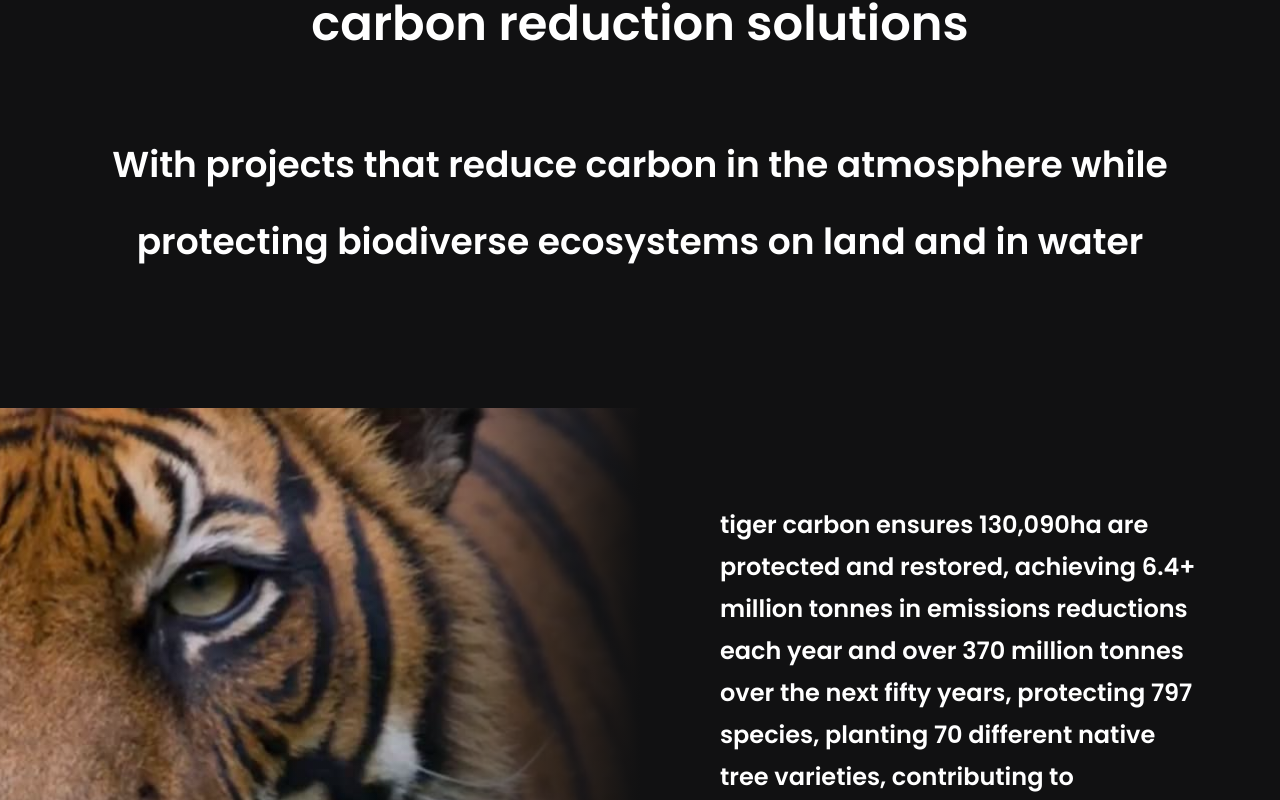
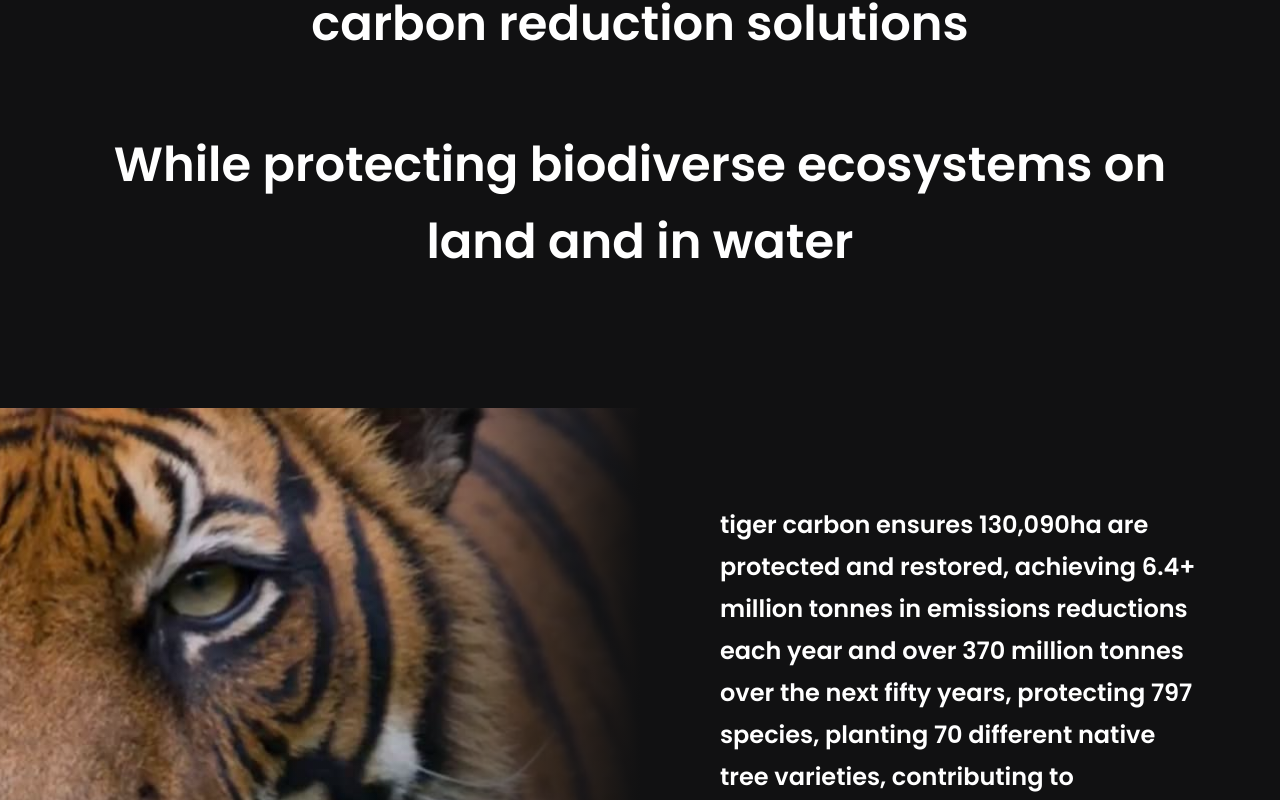
Before and after one commit to perlin-network/perl-bio-website, a React (Create React App) app: page / in a window 1280 px wide. Shown: the part 3900-4700 px from the top of the page. Built offline with nearby package versions, Linux system fonts and the light colour scheme; a web font is replaced by a local one.

Commit message:
Wordings changed

```diff
--- a/src/components/ContactForm.js
+++ b/src/components/ContactForm.js
@@ -81,7 +81,7 @@ export default function Contact() {
                 fontWeight="600"
               >
                 Our solutions deliver results for our partners, investors and
-                customers and deliver support for the biosphere
+                customers, and most importantly, for our biosphere
               </Typography>
               <LogoCompact />
             </Box>
--- a/src/pages/Home/HighlightedProjects.js
+++ b/src/pages/Home/HighlightedProjects.js
@@ -18,10 +18,10 @@ export default function HighlightedProjects() {
             This is why we deliver the highest quality carbon reduction
             solutions
           </Title>
-          <Text mb={{ xs: 8, md: 0 }}>
-            With projects that reduce carbon in the atmosphere while protecting
+          <Title variant="h2" mb={8}>
+            While protecting
             biodiverse ecosystems on land and in water
-          </Text>
+          </Title>
         </Box>
       </Container>
       <ProjectVideo url="" preview={TigerImage} alt="tiger carbon">
@@ -66,15 +66,6 @@ const Title = styled(Typography)(({ theme }) => ({
   },
 }));
 
-const Text = styled(Typography)(({ theme }) => ({
-  color: theme.palette.text.primary,
-  fontSize: 36,
-  fontWeight: 600,
-  lineHeight: 77 / 36,
-  [theme.breakpoints.down('md')]: {
-    lineHeight: 48 / 36,
-  },
-}));
 
 const Project = styled((props) => (
   <Box px={{ xs: 4, md: 10 }} py={{ xs: 8, md: 6 }} {...props} />
--- a/src/pages/Work/index.js
+++ b/src/pages/Work/index.js
@@ -118,10 +118,10 @@ export default function Work() {
               fontSize={{ xs: 20, md: 24 }}
               fontWeight={600}
             >
-              Tiger carbon is from the Bioeconomy developed Restorasi Ekosistem
+              Tiger carbon is from the Bioeconomy-developed Restorasi Ekosistem
               Riau (RER) project, reducing carbon in the atmosphere by more than
-              300 million tonnes, learn more about the project or see the VERRA
-              registry here:
+              expected 300 million tonnes. Learn more about the project or see the
+              VERRA registry here:
             </Typography>
             <Stack
               direction="row"
@@ -214,7 +214,7 @@ export default function Work() {
           project protecting 92,530 hectares of forest in the Congo Basin
         </ImageTile>
         <ImageTile image={GorillaTile2} inverted>
-          Located in the Sangha province within the Republic of Congo the
+          Located in the Sangha province within the Republic of Congo, the
           project protects 60 mammal species including African Forest Elephants,
           leopards and is home to 6,000 Lowland Gorillas
         </ImageTile>
@@ -250,9 +250,9 @@ export default function Work() {
               fontSize={{ xs: 20, md: 24 }}
               fontWeight={600}
             >
-              Gorilla carbon is from the Bioeconomy developed North Pikounda
-              project, reducing carbon in the atmosphere by more than 4 million
-              tonnes, learn more about the project via the VERRA registry here:
+              Gorilla carbon is from the Bioeconomy-developed North Pikounda
+              project, reducing carbon in the atmosphere by more than expected 4 million
+              tonnes. Learn more about the project via the VERRA registry here:
             </Typography>
             <Link
               sx={{ display: 'block', maxWidth: 230, margin: '24px auto' }}
```
